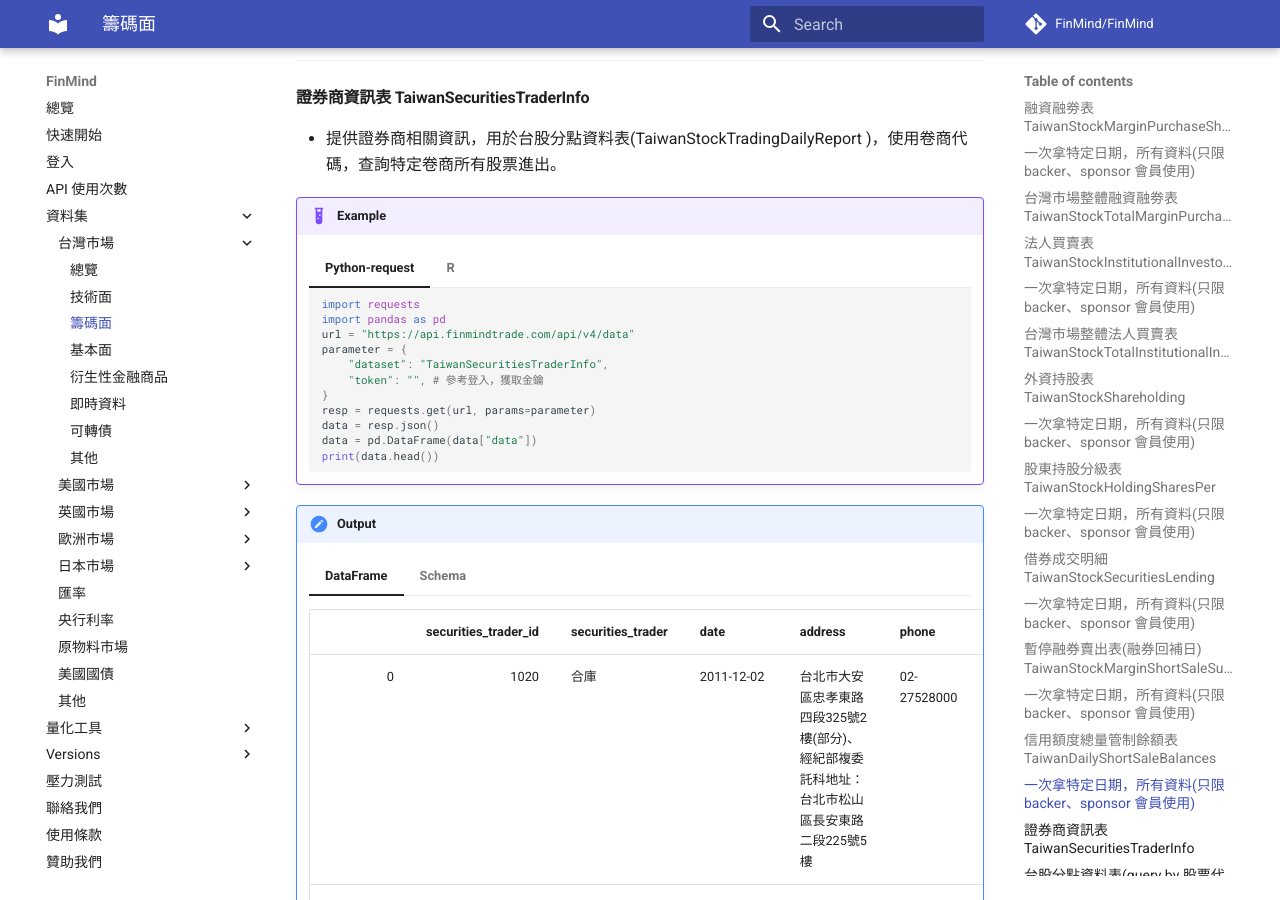
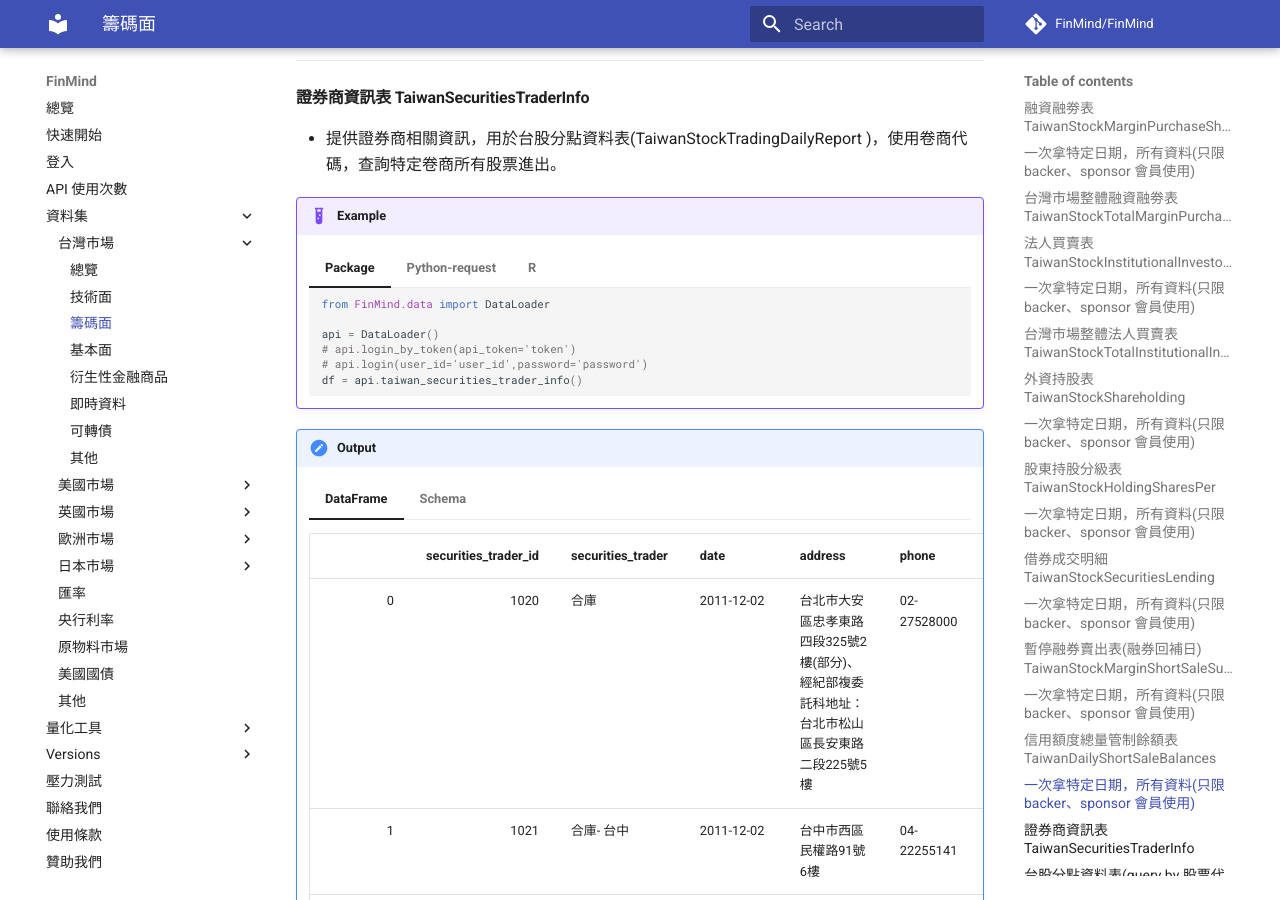
Before and after one commit to FinMind/FinMind-Doc, an MkDocs documentation site: the page built from docs/tutor/TaiwanMarket/Chip.md, in a window 1280 px wide and 900 px high, scrolled down 13701 px. Built offline with MkDocs 1.6.1 and Material for MkDocs 9.7.7, drawn with Linux system fonts in a browser that asks for light colours; comment, search, counter and statistics services are not loaded.

Commit message:
feat: add TaiwanSecuritiesTraderInfo package

````diff
--- a/docs/tutor/TaiwanMarket/Chip.md
+++ b/docs/tutor/TaiwanMarket/Chip.md
@@ -1275,6 +1275,15 @@
 - 提供證券商相關資訊，用於台股分點資料表(TaiwanStockTradingDailyReport )，使用卷商代碼，查詢特定卷商所有股票進出。
 
 !!! example
+    === "Package"
+        ```python
+        from FinMind.data import DataLoader
+
+        api = DataLoader()
+        # api.login_by_token(api_token='token')
+        # api.login(user_id='user_id',password='password')
+        df = api.taiwan_securities_trader_info()
+        ```
     === "Python-request"
         ```python
         import requests
````
